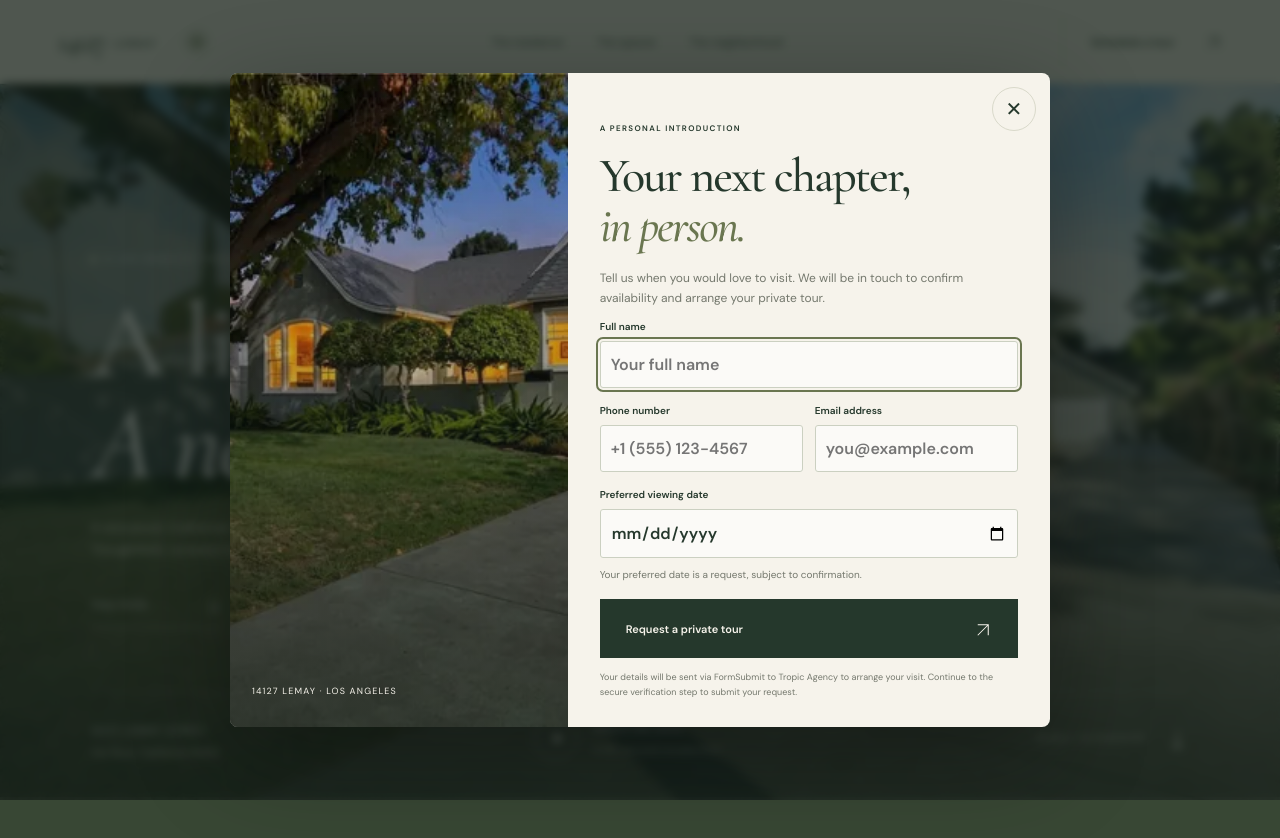
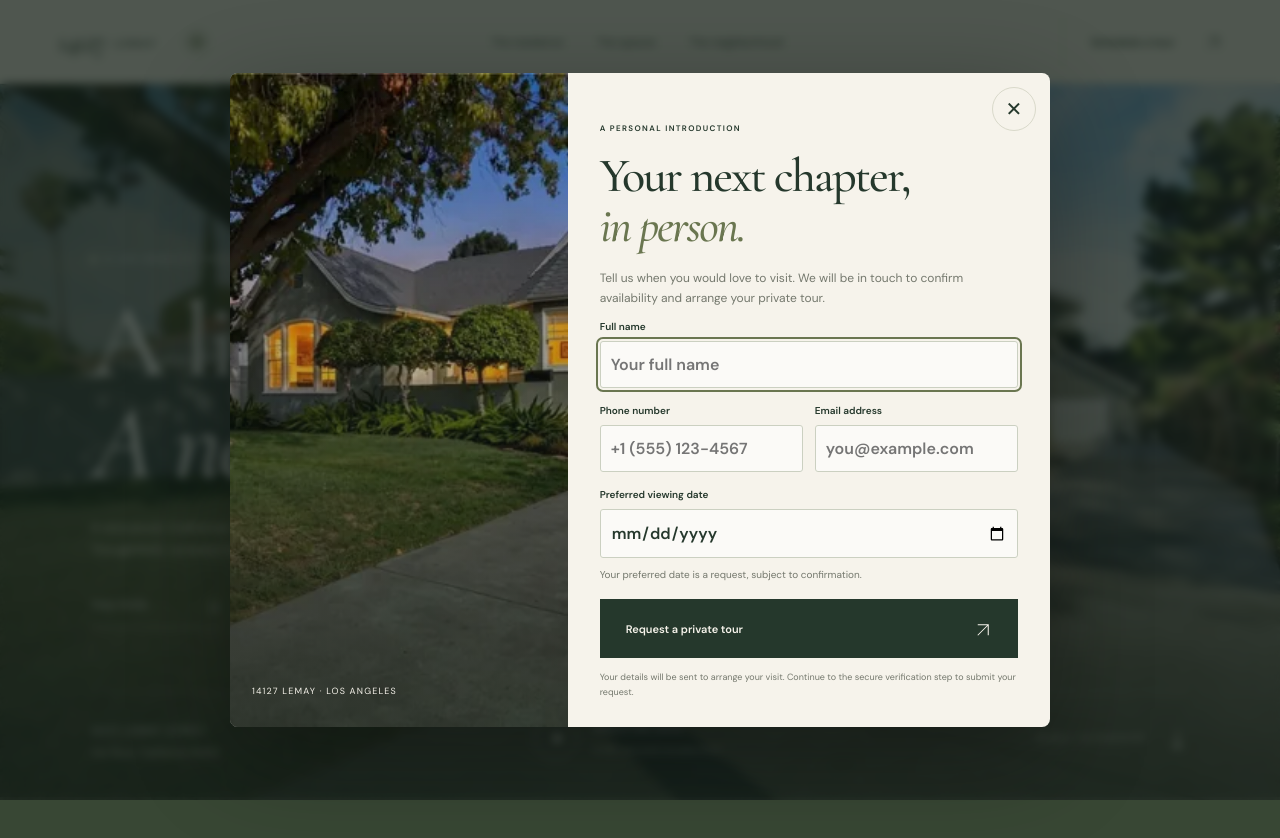
Before and after one commit to l4gmarketing1-glitch/real-estate-la, a website with bundled scripts: page site/index.html in a window 1280 px wide. Both pictures are taken after a click on the button "Schedule a tour". Shown: the top 838 px of the page. Built offline with nearby package versions, Linux system fonts and the light colour scheme.

Commit message:
Simplify tour request privacy copy

```diff
--- a/site/index.html
+++ b/site/index.html
@@ -111,7 +111,7 @@
       </div>
       <small id="tour-date-note">Your preferred date is a request, subject to confirmation.</small>
       <button class="button tour-submit" type="submit">Request a private tour <span aria-hidden="true"><svg class="arrow-icon" viewBox="0 0 24 24" fill="none" stroke="currentColor" stroke-width="1.4"><path d="M5 19 19 5M5 5h14v14"/></svg></span></button>
-      <p class="tour-privacy">Your details will be sent via FormSubmit to Tropic Agency to arrange your visit. Continue to the secure verification step to submit your request.</p>
+      <p class="tour-privacy">Your details will be sent to arrange your visit. Continue to the secure verification step to submit your request.</p>
     </form></div>
   </dialog>
   <dialog id="photo-dialog" class="photo-dialog" aria-label="Property photo gallery"><div class="dialog-top"><span>14127 LEMAY <small id="photo-counter"></small></span><button class="icon-button dialog-close" aria-label="Close photo gallery"><svg class="arrow-icon" viewBox="0 0 24 24" fill="none" stroke="currentColor" stroke-width="1.4" aria-hidden="true"><path d="m6 6 12 12M6 18 18 6"/></svg></button></div><div class="lightbox-stage"><button class="icon-button photo-prev" aria-label="Previous photograph"><svg class="arrow-icon" viewBox="0 0 24 24" fill="none" stroke="currentColor" stroke-width="1.4" aria-hidden="true"><path d="M21 12H3m6-6-6 6 6 6"/></svg></button><figure><img id="lightbox-image" src="./assets/images/front-1024.webp" alt="" /><figcaption id="photo-caption"></figcaption></figure><button class="icon-button photo-next" aria-label="Next photograph"><svg class="arrow-icon" viewBox="0 0 24 24" fill="none" stroke="currentColor" stroke-width="1.4" aria-hidden="true"><path d="M3 12h18m-6-6 6 6-6 6"/></svg></button></div><div class="photo-thumbnails" id="photo-thumbnails" aria-label="Choose a photograph"></div></dialog>
```
